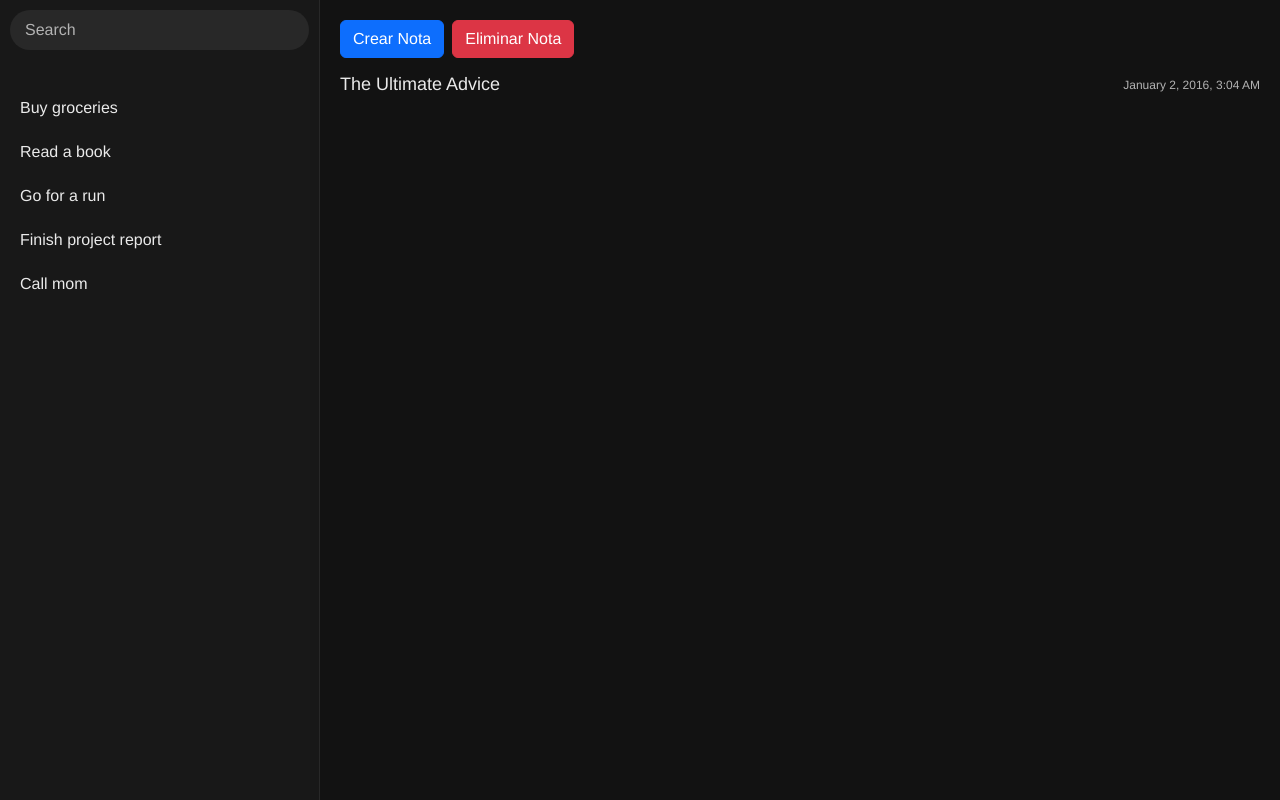
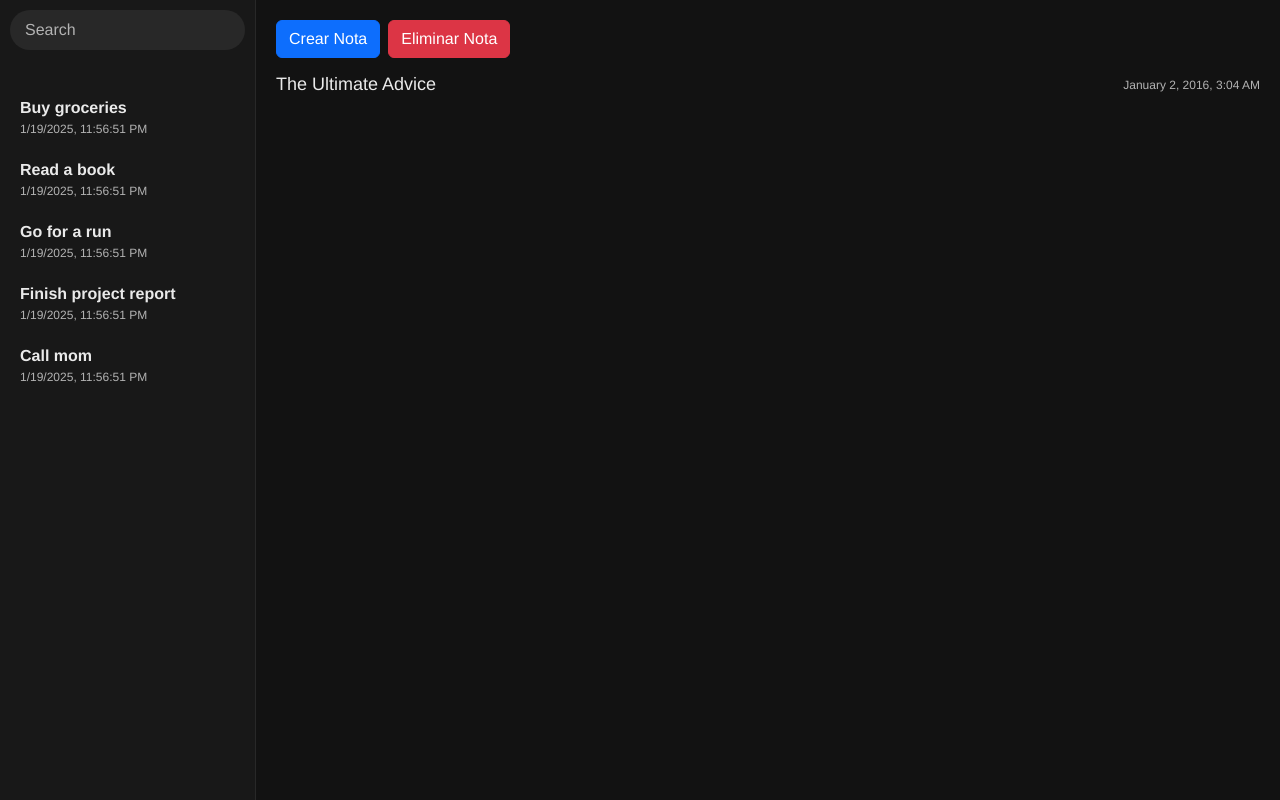
Before and after one commit to allydevper/notes-manager, a React (Vite) app: page / in a window 1280 px wide. Built offline with nearby package versions, Linux system fonts and the light colour scheme.

Commit message:
update design

```diff
--- a/src/App.css
+++ b/src/App.css
@@ -8,7 +8,7 @@ body {
 }
 
 .sidebar {
-  width: 25%;
+  width: 20%;
   background-color: #181818;
   border-right: 1px solid #282828;
   padding: 10px;
@@ -47,6 +47,10 @@ body {
 .note-item.selected {
   background-color: #1db954;
   color: #fff;
+}
+
+.note-item.selected > .note-date{
+  color: #fbfbfb;
 }
 
 .note-title {
--- a/src/App.jsx
+++ b/src/App.jsx
@@ -3,11 +3,11 @@ import './App.css';
 
 function App() {
   const [notes, setNotes] = useState([
-    { id: 1, content: 'Buy groceries' },
-    { id: 2, content: 'Read a book' },
-    { id: 3, content: 'Go for a run' },
-    { id: 4, content: 'Finish project report' },
-    { id: 5, content: 'Call mom' }
+    { id: 1, content: 'Buy groceries', date: new Date().toLocaleString() },
+    { id: 2, content: 'Read a book', date: new Date().toLocaleString() },
+    { id: 3, content: 'Go for a run', date: new Date().toLocaleString() },
+    { id: 4, content: 'Finish project report', date: new Date().toLocaleString() },
+    { id: 5, content: 'Call mom', date: new Date().toLocaleString() }
   ]);
   const [selectedNote, setSelectedNote] = useState(null);
   const [filter, setFilter] = useState('');
@@ -31,13 +31,10 @@ function App() {
         <div className="note-list">
           {filteredNotes.map((note, index) => (
             <div key={index} className={`note-item ${selectedNote === index ? 'selected' : ''}`} onClick={() => setSelectedNote(index)}>
-              {note.content}
+              <div className="note-title">{note.content}</div>
+              <div className="note-date">{note.date}</div>
             </div>
           ))}
-          {/* <div class="note-item selected">
-            <div class="note-title">The Ultimate Advice</div>
-            <div class="note-date">3:04 AM</div>
-          </div> */}
         </div>
       </div>
       <div className="main-content">
```
